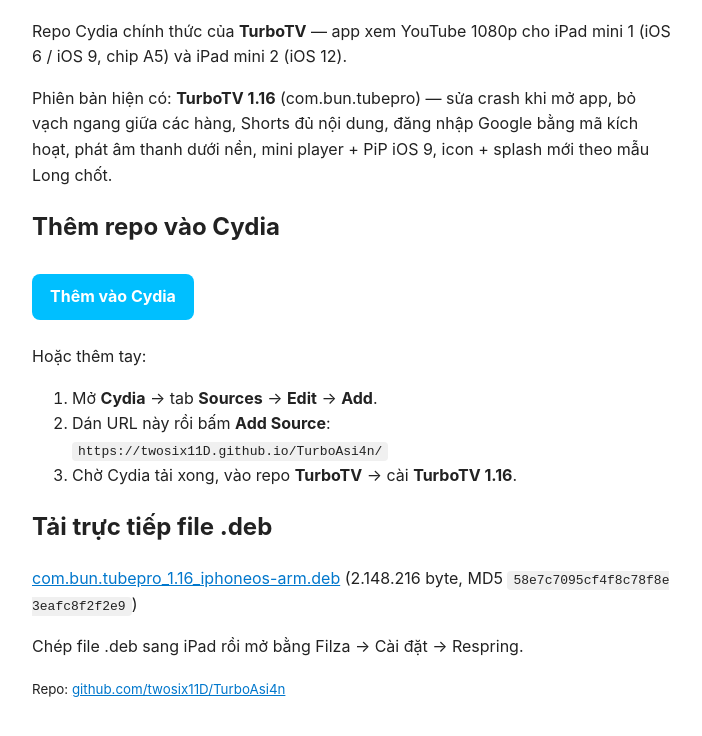
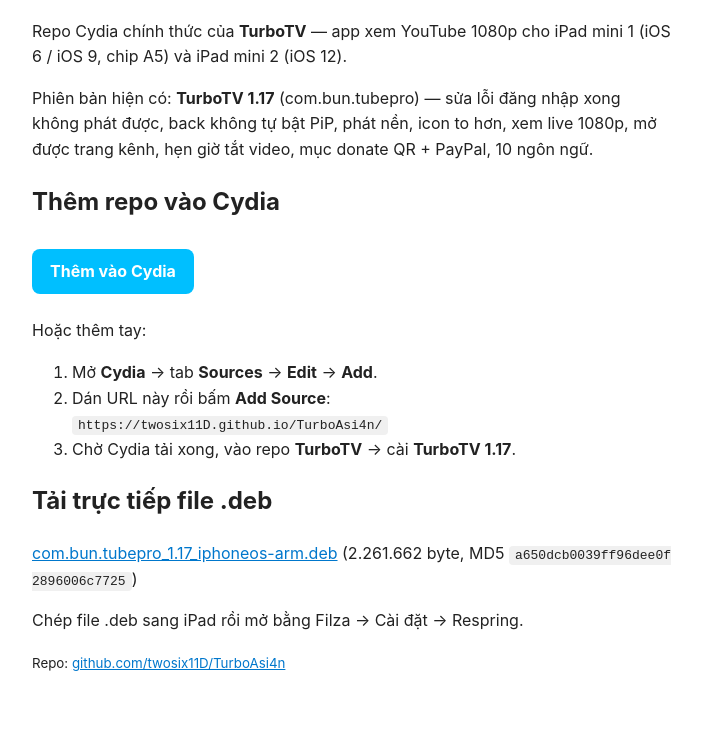
Before and after one commit to twosix11D/TurboAsi4n-old, a plain HTML site: page index.html in a window 1280 px wide. Shown: the part 94-830 px from the top of the page, without its empty margins (288-990 px from the left). Drawn offline with Linux system fonts and the light colour scheme.

Commit message:
TurboTV 1.17

```diff
--- a/index.html
+++ b/index.html
@@ -13,7 +13,7 @@ h1{color:#00BFFF} a{color:#0077cc} code{background:#f0f0f0;padding:2px 6px;borde
 <body>
 <h1>TurboTV — Cydia Repo</h1>
 <p>Repo Cydia chính thức của <b>TurboTV</b> — app xem YouTube 1080p cho iPad mini 1 (iOS 6 / iOS 9, chip A5) và iPad mini 2 (iOS 12).</p>
-<p>Phiên bản hiện có: <b>TurboTV 1.16</b> (com.bun.tubepro) — sửa crash khi mở app, bỏ vạch ngang giữa các hàng, Shorts đủ nội dung, đăng nhập Google bằng mã kích hoạt, phát âm thanh dưới nền, mini player + PiP iOS 9, icon + splash mới theo mẫu Long chốt.</p>
+<p>Phiên bản hiện có: <b>TurboTV 1.17</b> (com.bun.tubepro) — sửa lỗi đăng nhập xong không phát được, back không tự bật PiP, phát nền, icon to hơn, xem live 1080p, mở được trang kênh, hẹn giờ tắt video, mục donate QR + PayPal, 10 ngôn ngữ.</p>
 
 <h2>Thêm repo vào Cydia</h2>
 <a class="btn" href="cydia://url/https://cydia.saurik.com/api/share#?source=https://twosix11D.github.io/TurboAsi4n/">Thêm vào Cydia</a>
@@ -22,11 +22,11 @@ h1{color:#00BFFF} a{color:#0077cc} code{background:#f0f0f0;padding:2px 6px;borde
 <li>Mở <b>Cydia</b> → tab <b>Sources</b> → <b>Edit</b> → <b>Add</b>.</li>
 <li>Dán URL này rồi bấm <b>Add Source</b>:
 <br><code>https://twosix11D.github.io/TurboAsi4n/</code></li>
-<li>Chờ Cydia tải xong, vào repo <b>TurboTV</b> → cài <b>TurboTV 1.16</b>.</li>
+<li>Chờ Cydia tải xong, vào repo <b>TurboTV</b> → cài <b>TurboTV 1.17</b>.</li>
 </ol>
 
 <h2>Tải trực tiếp file .deb</h2>
-<p><a href="debs/com.bun.tubepro_1.16_iphoneos-arm.deb">com.bun.tubepro_1.16_iphoneos-arm.deb</a> (2.148.216 byte, MD5 <code>58e7c7095cf4f8c78f8e3eafc8f2f2e9</code>)</p>
+<p><a href="debs/com.bun.tubepro_1.17_iphoneos-arm.deb">com.bun.tubepro_1.17_iphoneos-arm.deb</a> (2.261.662 byte, MD5 <code>a650dcb0039ff96dee0f2896006c7725</code>)</p>
 <p>Chép file .deb sang iPad rồi mở bằng Filza → Cài đặt → Respring.</p>
 
 <p><small>Repo: <a href="https://github.com/twosix11D/TurboAsi4n">github.com/twosix11D/TurboAsi4n</a></small></p>
```
Also changed, not shown: 5 other files.
